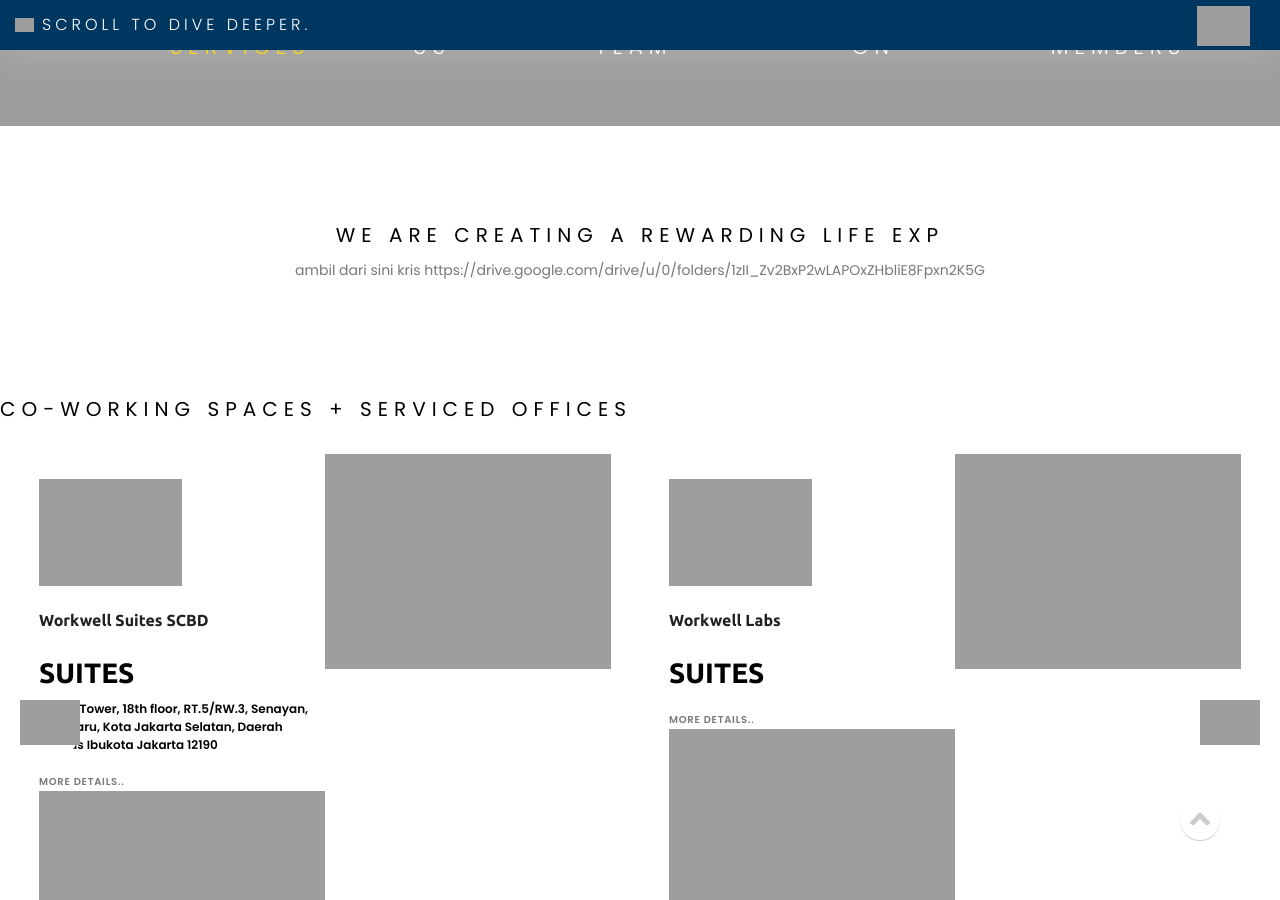
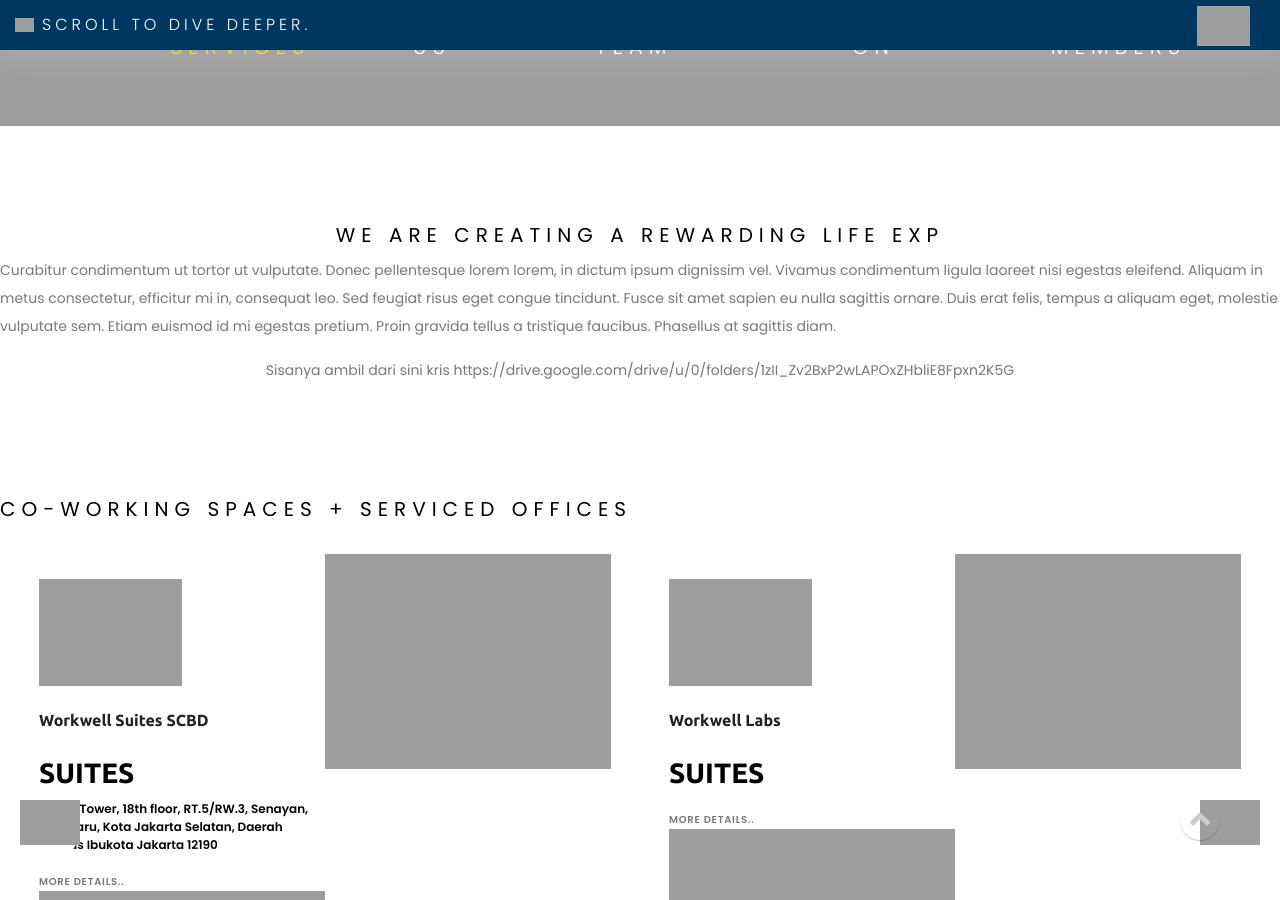
Before and after one commit to kemtol/wellspace, a Jekyll site: the page built from _nav/all.markdown, in a window 1280 px wide and 900 px high, scrolled down 740 px. Built offline with Jekyll 4.4.1, drawn with Linux system fonts in a browser that asks for light colours; nearby versions of some CDN libraries; library files that are not in the unit come from our copies; grey boxes are pictures that could not be loaded.

Commit message:
Updated All

```diff
--- a/_nav/all.markdown
+++ b/_nav/all.markdown
@@ -7,4 +7,6 @@
 
 #### WE ARE CREATING A REWARDING LIFE EXP
 
-ambil dari sini kris https://drive.google.com/drive/u/0/folders/1zII_Zv2BxP2wLAPOxZHbliE8Fpxn2K5G
+Curabitur condimentum ut tortor ut vulputate. Donec pellentesque lorem lorem, in dictum ipsum dignissim vel. Vivamus condimentum ligula laoreet nisi egestas eleifend. Aliquam in metus consectetur, efficitur mi in, consequat leo. Sed feugiat risus eget congue tincidunt. Fusce sit amet sapien eu nulla sagittis ornare. Duis erat felis, tempus a aliquam eget, molestie vulputate sem. Etiam euismod id mi egestas pretium. Proin gravida tellus a tristique faucibus. Phasellus at sagittis diam.
+
+Sisanya ambil dari sini kris https://drive.google.com/drive/u/0/folders/1zII_Zv2BxP2wLAPOxZHbliE8Fpxn2K5G
```
